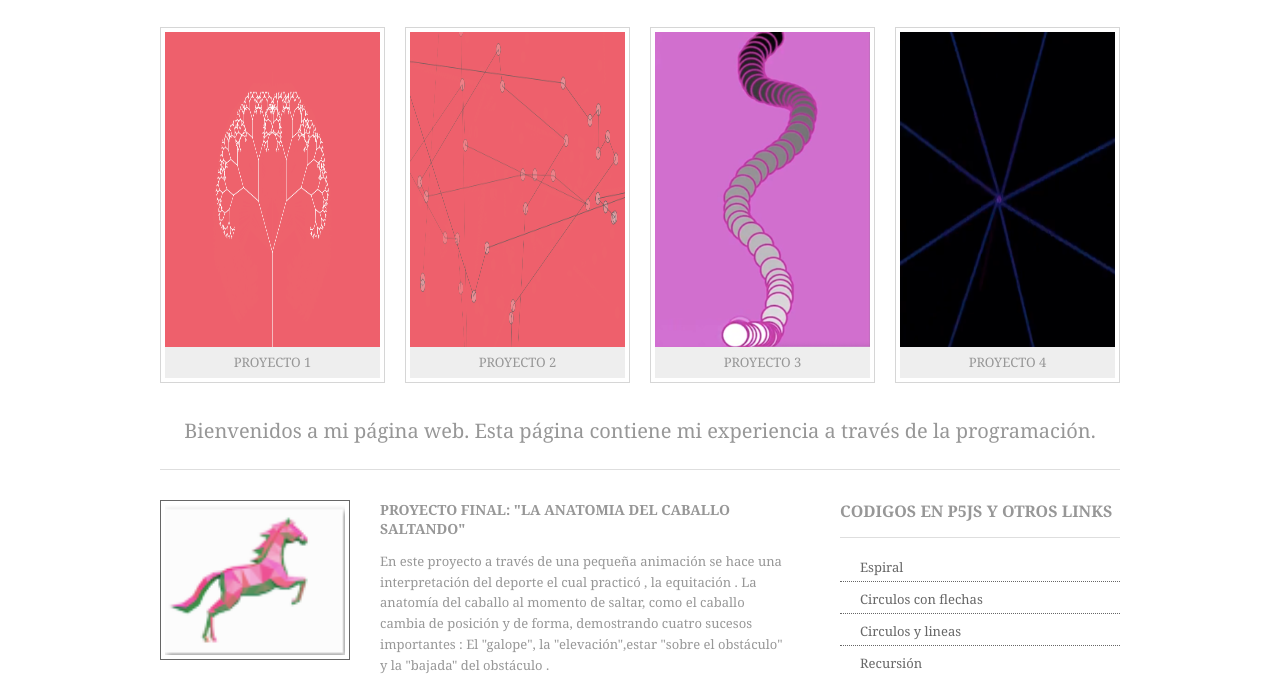
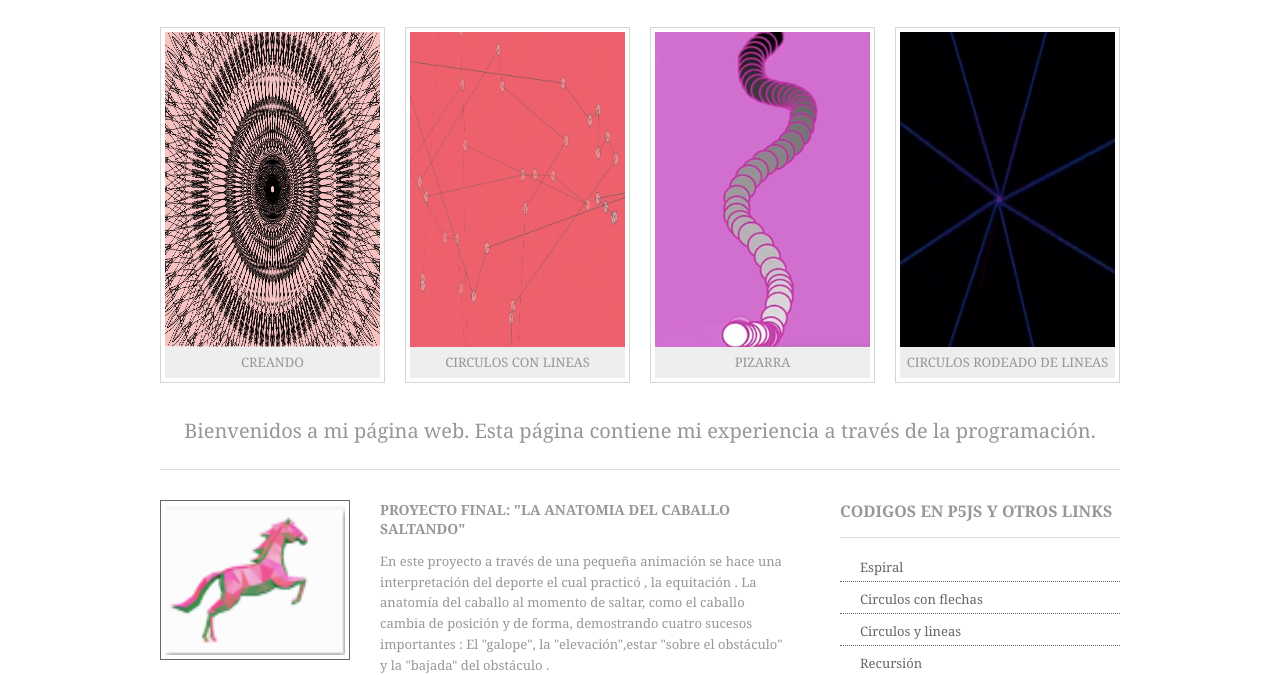
Before and after one commit to MariaJesus242000/p-gina-web-, a plain HTML site: page index.html in a window 1280 px wide. Shown: the part 130-805 px from the top of the page. Drawn offline with Linux system fonts and the light colour scheme; files that its build step writes are made by us from their sources.

Commit message:
Update index.html

```diff
--- a/index.html
+++ b/index.html
@@ -30,23 +30,23 @@
       <!-- One Quarter -->
       <section id="latest" class="clear">
         <article class="one_quarter">
-          <figure><img src=" árbol.png " width="215" height="315" alt="">
-            <figcaption>Proyecto 1</figcaption>
+          <figure><img src=" pryecto 3.png " width="215" height="315" alt="">
+            <figcaption>Creando</figcaption>
           </figure>
         </article>
         <article class="one_quarter">
           <figure><img src="proyecto rosado.png " width="215" height="315" alt="">
-            <figcaption>Proyecto 2</figcaption>
+            <figcaption>Circulos con lineas</figcaption>
           </figure>
         </article>
         <article class="one_quarter">
           <figure><img src="proyecto 1.png" width="215" height="315" alt="">
-            <figcaption> Proyecto 3</figcaption>
+            <figcaption> Pizarra</figcaption>
           </figure>
         </article>
         <article class="one_quarter lastbox">
           <figure><img src="proyecto 2.png" width="215" height="315" alt="">
-            <figcaption>Proyecto 4 </figcaption>
+            <figcaption>Circulos rodeado de lineas </figcaption>
           </figure>
         </article>
       </section>
```
